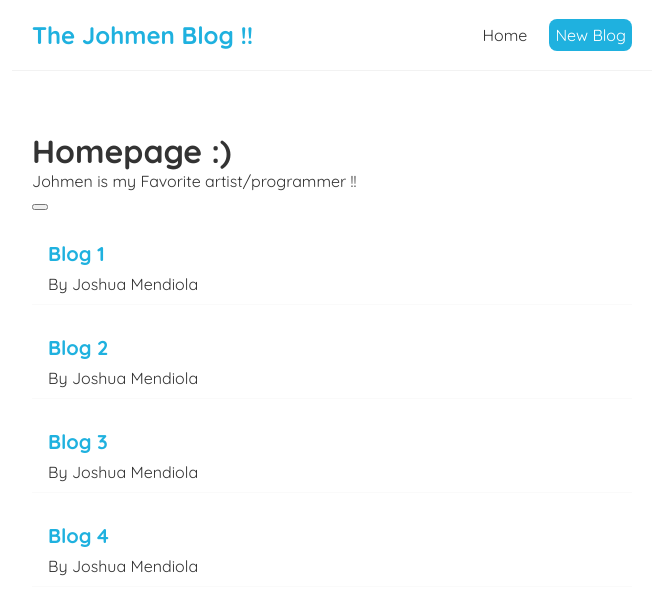
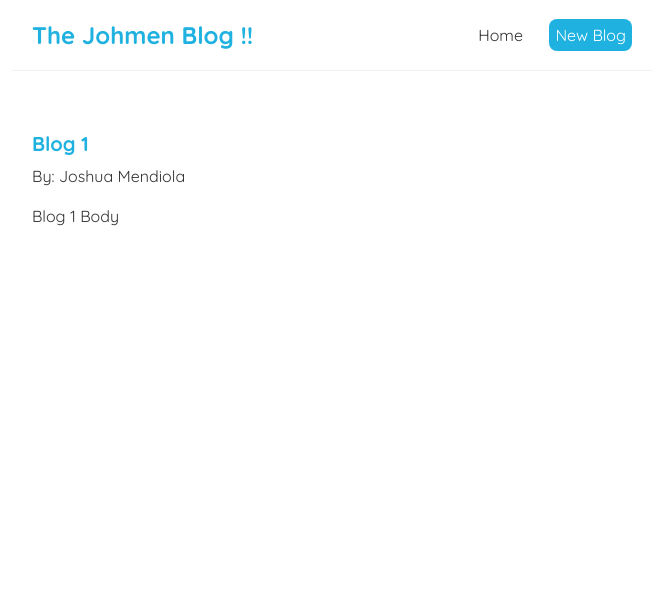
Before and after one commit to JoshMendiola/JoBlog, a React (Create React App) app: page /blog/1 in a window 1280 px wide. Shown: the top 614 px of the page, without its empty margins (308-971 px from the left). Built offline with nearby package versions, Linux system fonts and the light colour scheme; data requests are answered from the project's data file.

Commit message:
implements a separate blog page with react router functionality and new CSS stylings

```diff
--- a/package.json
+++ b/package.json
@@ -8,6 +8,8 @@
     "@testing-library/user-event": "^13.5.0",
     "react": "^18.2.0",
     "react-dom": "^18.2.0",
+    "react-router": "^6.9.0",
+    "react-router-dom": "^6.9.0",
     "react-scripts": "5.0.1",
     "web-vitals": "^2.1.4"
   },
--- a/src/App.js
+++ b/src/App.js
@@ -1,15 +1,23 @@
-
 import Navbar from "./components/Navbar";
-import Home from "./components/Home";
+import Home from "./pages/Home";
+import {BrowserRouter as Router, Route, Routes} from 'react-router-dom';
+import Create from "./pages/Create";
+import Blog from "./pages/Blog";
 
 function App() {
     return (
-        <div className="App">
-            <Navbar/>
-            <div className="content">
-                <Home/>
+        <Router>
+            <div className="App">
+                <Navbar/>
+                <div className="content">
+                    <Routes>
+                        <Route path="/" element={<Home/>}> </Route>
+                        <Route path="/create" element={<Create/>}> </Route>
+                        <Route path="/blog/:id" element={<Blog/>}> </Route>
+                    </Routes>
+                </div>
             </div>
-        </div>
+        </Router>
       );
 }
 
--- a/src/components/BlogList.js
+++ b/src/components/BlogList.js
@@ -1,12 +1,15 @@
 import React from 'react';
+import {Link} from "react-router-dom";
 
 function BlogList(props) {
     return (
         <div className="blogList">
         {props.blogs.map((blog) => (
                 <div className="blogPreview" key = {blog.id}>
-                    <h2>{blog.title}</h2>
-                    <p>By {blog.author}</p>
+                    <Link to={`/blog/${blog.id}`}>
+                        <h2>{blog.title}</h2>
+                        <p>By {blog.author}</p>
+                    </Link>
                 </div>
             ))}
         </div>
--- a/src/components/Navbar.js
+++ b/src/components/Navbar.js
@@ -1,15 +1,16 @@
 import React from 'react';
+import {Link} from "react-router-dom";
 
 const Navbar = () => {
     return (
         <nav className="navbar">
             <h1>The Johmen Blog !!</h1>
             <div className="links">
-                <a href="/">Home</a>
-                <a href="/create" style={{color:"white",
+                <Link to="/"> Home </Link>
+                <Link to="/create" style={{color:"white",
                     backgroundColor: "#1fb1df",
                     borderRadius: "8px"
-                }}>New Blog</a>
+                }}>New Blog</Link>
             </div>
         </nav>
     );
--- a/src/css/index.css
+++ b/src/css/index.css
@@ -47,3 +47,26 @@
   color: #1fb1df;
   margin-bottom: 8px;
 }
+
+.blogPreview a {
+  text-decoration: none;
+}
+
+.blog-details h2 {
+  font-size: 20px;
+  color: #1fb1df;
+  margin-bottom: 10px;
+}
+
+.blog-details div {
+  margin: 20px 0;
+}
+
+.blog-details button {
+  background: #1fb1df;
+  color: #f2f2f2;
+  border: 0;
+  padding: 0px;
+  border-radius: 8px;
+  cursor: pointer;
+}
--- /dev/null
+++ b/src/pages/Blog.js
@@ -0,0 +1,25 @@
+import React from 'react';
+import {useParams} from "react-router";
+import useFetchAll from "../service/useFetch";
+
+const Blog = () => {
+    const {id} = useParams()
+
+    const {data: blog, dataPending, error} = useFetchAll('http://localhost:8000/blogs/'+id)
+    return (
+        <div className="blog-details">
+            { dataPending && <div>Loading...</div> }
+            { error && <div> {error} </div> }
+            {blog && (
+                <article>
+                    <h2> {blog.title}</h2>
+                    <p> By: {blog.author} </p>
+                    <div>{blog.body}</div>
+                </article>
+            )
+            }
+        </div>
+    );
+};
+
+export default Blog;
--- /dev/null
+++ b/src/pages/Create.js
@@ -0,0 +1,11 @@
+import React from 'react';
+
+const Create = () => {
+    return (
+        <div>
+            <h1>Add a new blog :)</h1>
+        </div>
+    );
+};
+
+export default Create;
--- a/src/components/Home.js
+++ b/src/pages/Home.js
@@ -1,6 +1,6 @@
 import React, {useState, useEffect} from 'react';
-import BlogList from "./BlogList";
-import useFetch from "../service/useFetchAll";
+import BlogList from "../components/BlogList";
+import useFetch from "../service/useFetch";
 
 
 const Home = () => {
--- a/src/service/useFetchAll.js
+++ b/src/service/useFetch.js
@@ -1,6 +1,6 @@
 import React, {useEffect, useState} from 'react';
 
-const UseFetchAll = (url) => {
+const UseFetch = (url) => {
     const [data, setData] = useState(null)
     const [dataPending, setDataPending] = useState(true)
     const [error, setError] = useState(null)
@@ -28,4 +28,4 @@ const UseFetchAll = (url) => {
     return {data, dataPending, error}
 };
 
-export default UseFetchAll;
+export default UseFetch;
```
Also changed, not shown: 1 other file (tests, documents, lock files or other folders).
